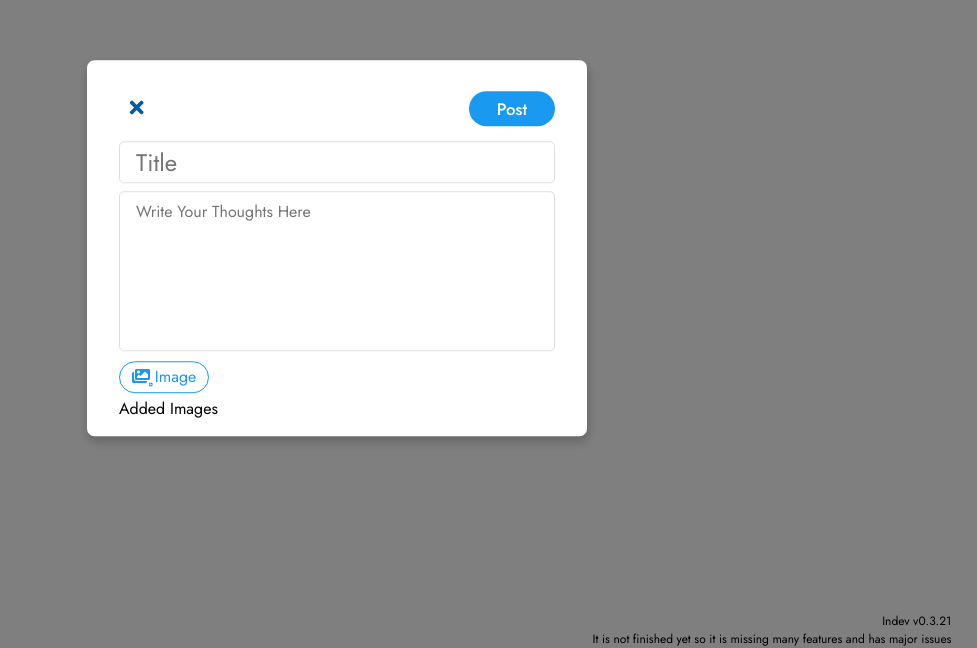
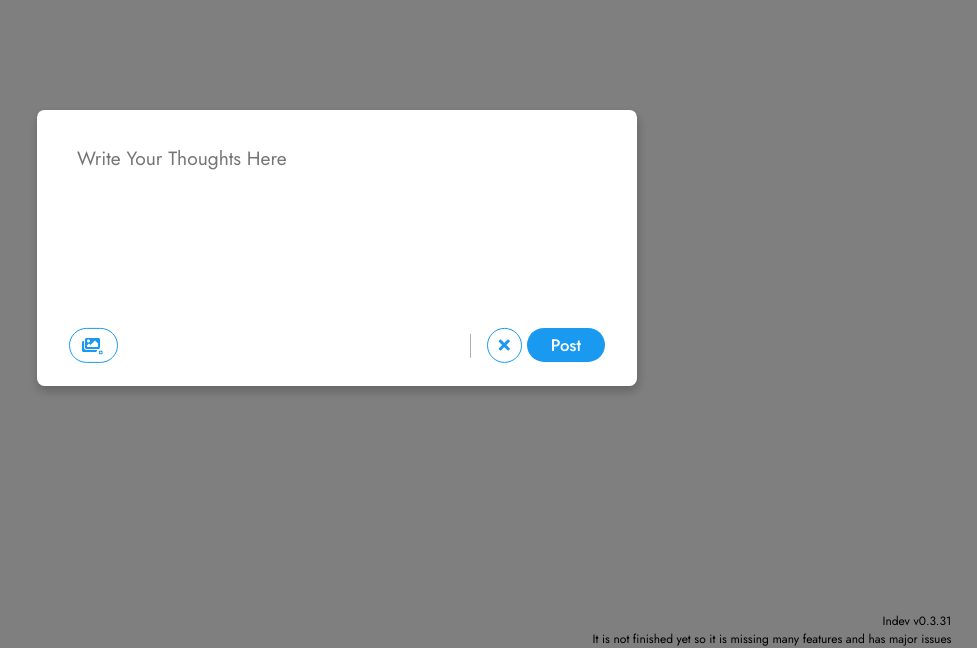
Before and after one commit to RafsanAmin/PostingApp, a Next.js app: page /App/Post/components/newpost/newPostForm in a window 1280 px wide. Shown: the part 152-800 px from the top of the page, without its empty margins (303-1280 px from the left). Built offline with nearby package versions, Linux system fonts and the light colour scheme.

Commit message:
Add files via upload

```diff
--- a/package.json
+++ b/package.json
@@ -4,7 +4,7 @@
   "description": "Itz InDev",
   "main": "index.js",
   "scripts": {
-    "start": "nodemon index.js",
+    "start": "node index.js",
     "build": "next build",
     "test": "echo \"Error: no test specified\" && exit 1"
   },
@@ -31,6 +31,7 @@
     "jsonwebtoken": "^8.5.1",
     "mongoose": "^5.12.5",
     "next": "^11.0.0",
+    "number-to-words": "^1.2.4",
     "react": "^17.0.2",
     "react-dom": "^17.0.2",
     "sass": "^1.35.1"
--- a/src/pages/App/Post/components/newpost/newPostForm.jsx
+++ b/src/pages/App/Post/components/newpost/newPostForm.jsx
@@ -1,73 +1,78 @@
+/* eslint-disable consistent-return */
+import { toWords } from 'number-to-words';
 import { useContext, useRef, useState } from 'react';
 import AppContext from '../../../../../Contexts/AppContext';
+import TextArea from '../../../../components/textarea';
 import Styles from './scss/npform.module.scss';
 
+let limit = 5;
 const newPostForm = () => {
-  const [title, setTitle] = useState('');
   const [postText, setPostText] = useState('');
   const [images, setImages] = useState(null);
-  const { setState } = useContext(AppContext);
+  const { setState, Alert } = useContext(AppContext);
   const File = useRef(null);
   const placeholder = 'Write Your Thoughts Here';
   const changeImg = () => {
-    // eslint-disable-next-line consistent-return
+    console.log(limit);
+    const oleLimit = limit;
+    limit -= Array.from(File.current.files).length;
+    if (limit < 0) {
+      Alert({
+        title: 'Stop!',
+        desc: 'Not more than 5 photos in Single Post',
+        type: 'error',
+        state: true,
+      });
+      limit = oleLimit;
+    } else {
       setImages((state) => {
         if (!state) {
           return Array.from(File.current.files);
         }
         return state.concat(Array.from(File.current.files));
       });
+    }
   };
   const close = () => {
     setState((state) => ({ ...state, addPost: false }));
+    setImages(null);
+    limit = 5;
   };
-  console.log(images);
   return (
     <div className={Styles.npFormWin}>
       <div className={Styles.npFormCont}>
         <div>
-          <div className={Styles.closeBtnCont}>
-            <button type="button" className={Styles.closeBtn} onClick={close}>
-              <i className="fas fa-times" />
-            </button>
-            <button className={Styles.addPost} type="button">
-              Post
-            </button>
-          </div>
-          <div className={Styles.inputTitle}>
-            <input
-              type="text"
-              value={title}
-              onChange={(e) => setTitle(e.target.value)}
-              placeholder="Title"
-            />
-          </div>
           <div className={Styles.postTextCont}>
-            <textarea
+            <TextArea
+              rows={{ lineH: 24, min: images ? 2 : 7, max: 10 }}
               value={postText}
-              onChange={(e) => setPostText(e.target.value)}
+              setValue={setPostText}
               placeholder={placeholder}
             />
           </div>
-          <div className={Styles.addResources}>
-            <button className={Styles.addPic} type="button" onClick={() => File.current.click()}>
-              <i className="fas fa-images">
-                <i className={`fas fa-plus-square ${Styles.plus}`} />
-              </i>
-              Image
-            </button>
-          </div>
-          <div>
-            <p>Added Images</p>
-            <div>
+          {images ? (
+            <div className={Styles.imagesGridCont}>
+              <p>
+                <i className="fas fa-images" />
+                Added Images
+              </p>
+              <div
+                className={(() => {
+                  if (images.length <= 5) {
+                    return Styles[toWords(images.length)];
+                  }
+                })()}
+              >
                 {images
-                ? images.map((arr) => {
+                  ? images.map((arr, index) => {
                       const ImgPath = URL.createObjectURL(arr);
-                    return <img src={ImgPath} alt="" />;
+                      return <img className={Styles[toWords(index + 1)]} src={ImgPath} alt="" />;
                     })
                   : null}
               </div>
             </div>
+          ) : null}
+
           <input
             ref={File}
             type="file"
@@ -77,6 +82,23 @@ const newPostForm = () => {
             accept="image/jpeg, image/png, image/gif"
             multiple
           />
+          <div className={Styles.bottomBar}>
+            <div className={Styles.addResources}>
+              <button className={Styles.addPic} type="button" onClick={() => File.current.click()}>
+                <i className="fas fa-images">
+                  <i className={`fas fa-plus-square ${Styles.plus}`} />
+                </i>
+              </button>
+            </div>
+            <div className={Styles.btnCont}>
+              <button className={Styles.closeBtn} type="button" onClick={close}>
+                <i className="fas fa-times" />
+              </button>
+              <button className={Styles.addPost} type="button">
+                Post
+              </button>
+            </div>
+          </div>
         </div>
       </div>
     </div>
--- a/src/pages/App/Post/components/newpost/scss/npform.module.scss
+++ b/src/pages/App/Post/components/newpost/scss/npform.module.scss
@@ -12,7 +12,7 @@
     left: 50%;
     transform: translate(-50%, -50%);
     width: 90%;
-    max-width: 500px;
+    max-width: 600px;
     height: auto;
     max-height: 80%;
     background-color: #fff;
@@ -21,108 +21,27 @@
     border-radius: 7.5px;
     @include shadow;
     & > div {
-      padding: 1.5rem 2rem 1rem 2rem;
+      margin: 1.5rem 1rem 1rem 1.75rem;
+      padding: 0.25rem 1rem 0rem 0.25rem;
       overflow-y: auto;
-      .inputTitle {
-        padding: 0.5rem 0;
-        input {
-          width: 100%;
-          height: auto;
-          transition: 0.3s ease-in-out;
-          font-size: 1.5rem;
-          border: 1px solid $grey-lighter;
-          $color: opacify(
-            $color: $blue-lighter,
-            $amount: 0.02,
-          );
-          border-radius: 5px;
-          padding: 0.15rem 1rem;
-          color: #000;
-          &:focus {
-            border: 1px solid $blue-light;
-            @include shadow($color, 0px, 0px, 1px, 3.5px);
-          }
-        }
-      }
-      .closeBtnCont {
+      @include scrollbar;
+      .bottomBar {
         display: block;
         text-align: left;
         width: 100%;
-        padding: 0.45rem 0;
+        padding: 0 0 0.45rem 0;
         display: flex;
         justify-content: space-between;
-        .closeBtn {
-          border: none;
-          background-color: #fff;
-          cursor: pointer;
-          height: 35px;
-          width: 35px;
-          font-size: 1.25rem;
-          transition: 0.15s linear;
-          border-radius: 50%;
-          color: $blue-dark;
-          &:hover {
-            background-color: $blue-lightest;
-          }
-          &:active {
-            background-color: $blue-lighter;
-          }
-        }
-        .addPost {
-          color: #fff;
-          background-color: $blue-primary;
-          font-size: 1.05rem;
-          font-weight: 500;
-          padding: 0.2em 1.75rem;
-          border: 0;
-          height: auto;
-          border-radius: 20px;
-          transition: 0.15s linear;
-          cursor: pointer;
-          &:hover {
-            background-color: $blue-dark;
-          }
-          &:active {
-            $color: opacify(
-              $color: $blue-lighter,
-              $amount: 0.1,
-            );
-            @include shadow($color, 0px, 0px, 0px, 4px);
-          }
-        }
-      }
-      .postTextCont {
-        width: 100%;
-        textarea {
-          width: 100%;
-          height: 10rem;
-          transition: 0.3s ease-in-out;
-          font-size: 1rem;
-          resize: none;
-          border: 1px solid $grey-lighter;
-          $color: opacify(
-            $color: $blue-lighter,
-            $amount: 0.02,
-          );
-          border-radius: 5px;
-          padding: 0.5rem 1rem;
-          color: #000;
-          &:focus {
-            border: 1px solid $blue-light;
-            @include shadow($color, 0px, 0px, 1px, 3.5px);
-          }
-        }
-      }
         .addResources {
-        padding: 0.25rem 0 0.25rem 0;
           .addPic {
             border: 1px solid $blue-primary;
-          border-radius: 16px;
+            border-radius: 20px;
             background-color: #fff;
             cursor: pointer;
             font-size: 1rem;
             font-weight: 400;
             padding: 0.2em 0.75rem;
+            height: 100%;
             color: $blue-primary;
             transition: 0.15s linear;
             i {
@@ -149,8 +68,137 @@
             }
           }
         }
+        .btnCont {
+          margin-block: auto;
+          padding-left: 0.75rem;
+          position: relative;
+          height: 100%;
+          &::before {
+            content: "";
+            position: absolute;
+            height: 1.5rem;
+            width: 1.5px;
+            background-color: $grey-light;
+            top: 50%;
+            transform: translateY(-50%);
+            left: 0;
+          }
+          .closeBtn {
+            border: 1px solid $blue-primary;
+            background-color: #fff;
+            cursor: pointer;
+            font-size: 1rem;
+            height: 35px;
+            width: 35px;
+            margin-inline: 5px;
+            transition: 0.15s linear;
+            border-radius: 50%;
+            color: $blue-primary;
+            &:hover {
+              background-color: $blue-lightest;
+            }
+            &:active {
+              $color: opacify(
+                $color: $blue-lighter,
+                $amount: 0.1,
+              );
+              @include shadow($color, 0px, 0px, 0px, 4px);
+            }
+          }
+          .addPost {
+            color: #fff;
+            background-color: $blue-primary;
+            font-size: 1.05rem;
+            font-weight: 500;
+            padding: 0.3em 1.5rem;
+            border: 0;
+            height: auto;
+            border-radius: 20px;
+            transition: 0.15s linear;
+            cursor: pointer;
+            &:hover {
+              background-color: $blue-dark;
+            }
+            &:active {
+              $color: opacify(
+                $color: $blue-lighter,
+                $amount: 0.1,
+              );
+              @include shadow($color, 0px, 0px, 0px, 4px);
+            }
+          }
+        }
+      }
+      .postTextCont {
+        width: 100%;
+        padding: 0.5rem 0.5rem 0.5rem 0.5rem;
+        textarea {
+          width: 100%;
+          transition: 0.3s ease-in-out;
+          font-size: 1.2rem;
+          resize: none;
+          border: none;
+          overflow-y: hidden;
+          $color: opacify(
+            $color: $blue-lighter,
+            $amount: 0.02,
+          );
+          line-height: 24px;
+          color: $grey-darker;
+          caret-color: $blue-primary;
+          @include scrollbar(10px);
+        }
+      }
+
+      .imagesGridCont {
+        margin-bottom: 1rem;
+        border: 2px solid $blue-primary;
+        border-radius: 10px;
+        padding: 0.2rem;
+        text-align: center;
+        p {
+          color: $blue-dark;
+          i {
+            color: $blue-primary;
+            margin-right: 0.25rem;
+          }
+        }
+        div {
+          display: grid;
+          grid-gap: 2.5px;
+          @include scrollbar(5px);
           img {
-        width: 90%;
+            width: 100%;
+            height: 100%;
+            object-fit: cover;
+          }
+        }
+        .one {
+          grid-template-columns: 1fr;
+          grid-template-rows: 1fr;
+        }
+        .two {
+          grid-template-columns: 1fr 1fr;
+          grid-template-rows: 1fr;
+        }
+        .three {
+          grid-template-columns: 1fr 1fr;
+          grid-template-rows: 1fr 1fr;
+          .one {
+            grid-row: span 2;
+          }
+        }
+        .four {
+          grid-template-columns: 1fr 1fr;
+          grid-template-rows: 1fr 1fr;
+        }
+        .five {
+          grid-template-columns: 1fr 1fr 1fr;
+          grid-template-rows: 1fr 1fr;
+          .one {
+            grid-row: span 2;
+          }
+        }
       }
     }
   }
@@ -159,7 +207,16 @@
   .npFormWin {
     .npFormCont {
       width: 95%;
-      padding: 1rem 1.25rem 1rem 1.25rem;
+      & > div {
+        margin: 0.5rem 0.5rem 0.5rem 0.75rem;
+        padding: 0.45rem 1rem 0rem 0.25rem;
+        overflow-y: auto;
+        .postTextCont {
+          textarea {
+            padding: 0.5rem 0.25rem 0 0.25rem;
           }
         }
       }
+    }
+  }
+}
--- a/src/pages/App/components/topbar/components/icons.jsx
+++ b/src/pages/App/components/topbar/components/icons.jsx
@@ -7,7 +7,6 @@ function Icons(props) {
   const { Styles } = props;
   const [toggle, setToggle] = useState(false);
   const { state } = useContext(AppContext);
-  console.log(state);
   const activeSelector = (name) => {
     if (state.name === name) {
       return Styles.active;
--- a/src/pages/_app.js
+++ b/src/pages/_app.js
@@ -22,7 +22,7 @@ function MyApp({ Component, pageProps }) {
           textAlign: 'right',
         }}
       >
-        Indev v0.3.21
+        Indev v0.3.31
         <br />
         It is not finished yet so it is missing many features and has major issues
       </p>
--- /dev/null
+++ b/src/pages/components/textarea.jsx
@@ -0,0 +1,32 @@
+/* eslint-disable no-bitwise */
+import { useState } from 'react';
+
+const textArea = ({ rows, value, setValue, placeholder }) => {
+  const [oflow, setOflow] = useState(false);
+  const handleTextArea = (e) => {
+    const prevRows = e.target.rows;
+    setOflow(false);
+    e.target.rows = rows.min;
+    const currentRows = ~~(e.target.scrollHeight / rows.lineH);
+    if (currentRows === prevRows) {
+      e.target.rows = currentRows;
+    } else if (currentRows > rows.max) {
+      setOflow(true);
+      e.target.rows = rows.max;
+    } else if (currentRows > rows.min) {
+      e.target.rows = currentRows;
+    }
+    setValue(e.target.value);
+  };
+  return (
+    <textarea
+      style={oflow ? { overflowY: 'scroll' } : { overflowY: 'hidden' }}
+      rows={rows.min}
+      value={value}
+      onChange={handleTextArea}
+      placeholder={placeholder}
+    />
+  );
+};
+
+export default textArea;
--- a/src/scss/global/partials/_mixins.scss
+++ b/src/scss/global/partials/_mixins.scss
@@ -34,3 +34,16 @@
     @include shadow($color, 0px, 0px, 1px, 3.5px);
   }
 }
+@mixin scrollbar($width: 2px) {
+  &::-webkit-scrollbar {
+    width: $width;
+    background-color: $grey-lighter;
+    border-radius: 15px;
+    cursor: grab;
+  }
+  &::-webkit-scrollbar-thumb {
+    background-color: $grey-light;
+    border-radius: 15px;
+    cursor: grab;
+  }
+}
```
Also changed, not shown: src/API/UserAuthen.js (+10 -8 lines), src/pages/App/Post/index.js (+11 -6 lines). Lines whose indentation alone changed are shown as unchanged.
